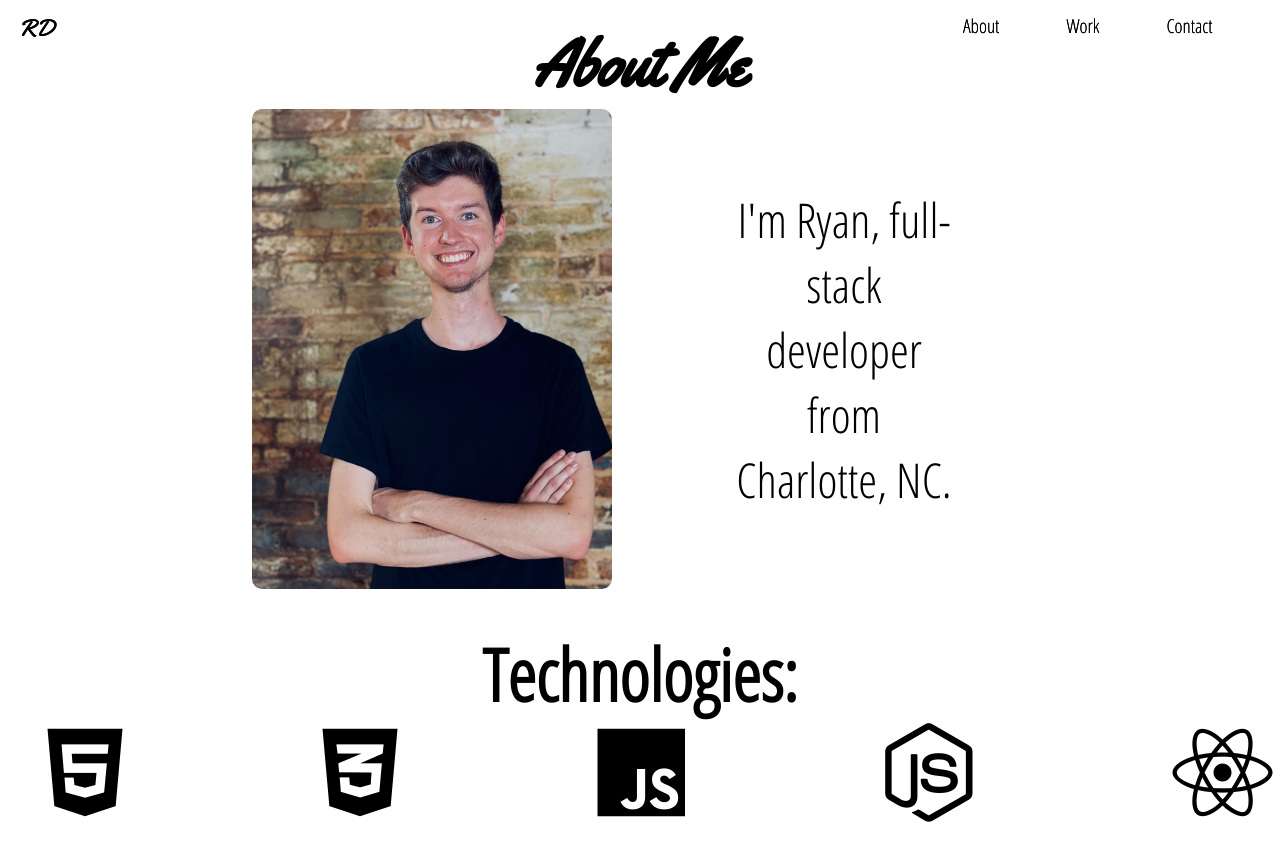
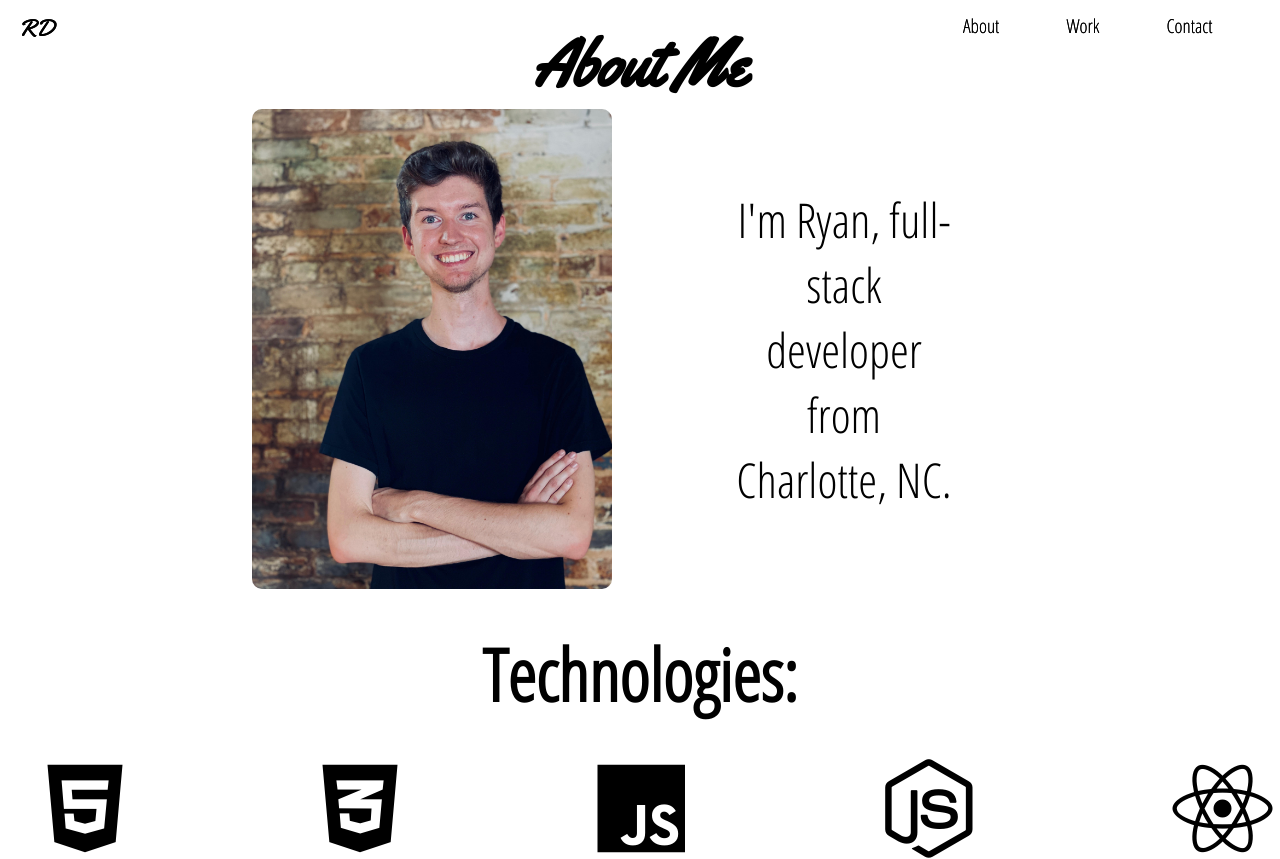
Before and after one commit to ryand67/Portfolio, a React (Create React App) app: page /about in a window 1280 px wide. Shown: the top 859 px of the page. Before the commit the page ends 823 px from the top, so only its background shows below. Built offline with nearby package versions, Linux system fonts and the light colour scheme.

Commit message:
remove hover

```diff
--- a/src/components/pages/about.css
+++ b/src/components/pages/about.css
@@ -43,6 +43,7 @@
 
 .tech-list-header {
     padding-top: .5em;
+    padding-bottom: .5em;
     font-family: 'Open Sans Condensed';
     font-weight: 700;
     font-size: 3em;
--- a/src/components/workcard.css
+++ b/src/components/workcard.css
@@ -2,11 +2,6 @@
     display: flex;
     flex-direction: column;
     margin-top: 1em;
-}
-
-.workImg:hover {
-    transition: .3s ease-in-out;
-    transform: scale(1.05);
 }
 
 .workImg {
```
